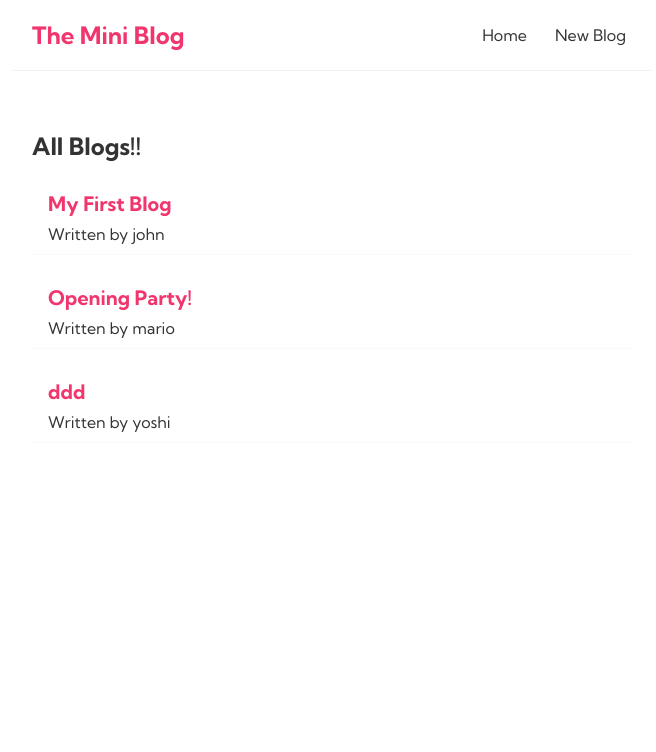
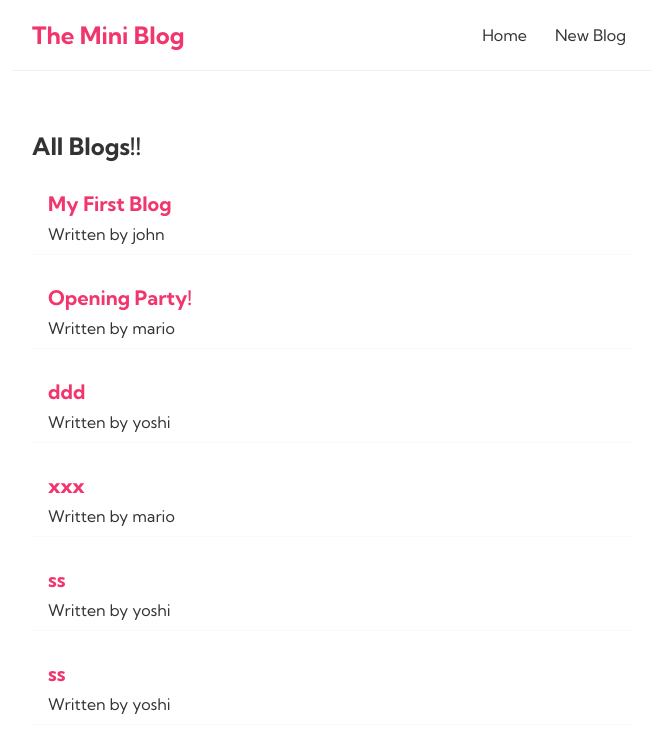
Before and after one commit to BuddhikaD/Mini_blog, a React (Create React App) app: page / in a window 1280 px wide. Shown: the top 752 px of the page, without its empty margins (308-964 px from the left). Built offline with nearby package versions, Linux system fonts and the light colour scheme; data requests are answered from the project's data file.

Commit message:
redirect

```diff
--- a/data/db.json
+++ b/data/db.json
@@ -17,6 +17,24 @@
       "body": "ddd",
       "author": "yoshi",
       "id": 3
+    },
+    {
+      "title": "xxx",
+      "body": "xxxx",
+      "author": "mario",
+      "id": 4
+    },
+    {
+      "title": "ss",
+      "body": "ss",
+      "author": "yoshi",
+      "id": 5
+    },
+    {
+      "title": "ss",
+      "body": "ss",
+      "author": "yoshi",
+      "id": 6
     }
   ]
 }
--- a/src/components/Create.js
+++ b/src/components/Create.js
@@ -1,10 +1,12 @@
 import { useState } from 'react';
+import { useHistory } from 'react-router-dom';
 
 const Create = () => {
   const [title, setTitle] = useState('');
   const [body, setBody] = useState('');
   const [author, setAuthor] = useState('yoshi');
   const [isPending, setIsPending] = useState(false);
+  const history = useHistory();
 
   const handleSubmit = (e) => {
     e.preventDefault();
@@ -19,6 +21,8 @@ const Create = () => {
     }).then(() => {
       console.log('new blog added');
       setIsPending(false);
+      // history.go(-1);
+      history.push('/');
     });
   };
 
```
